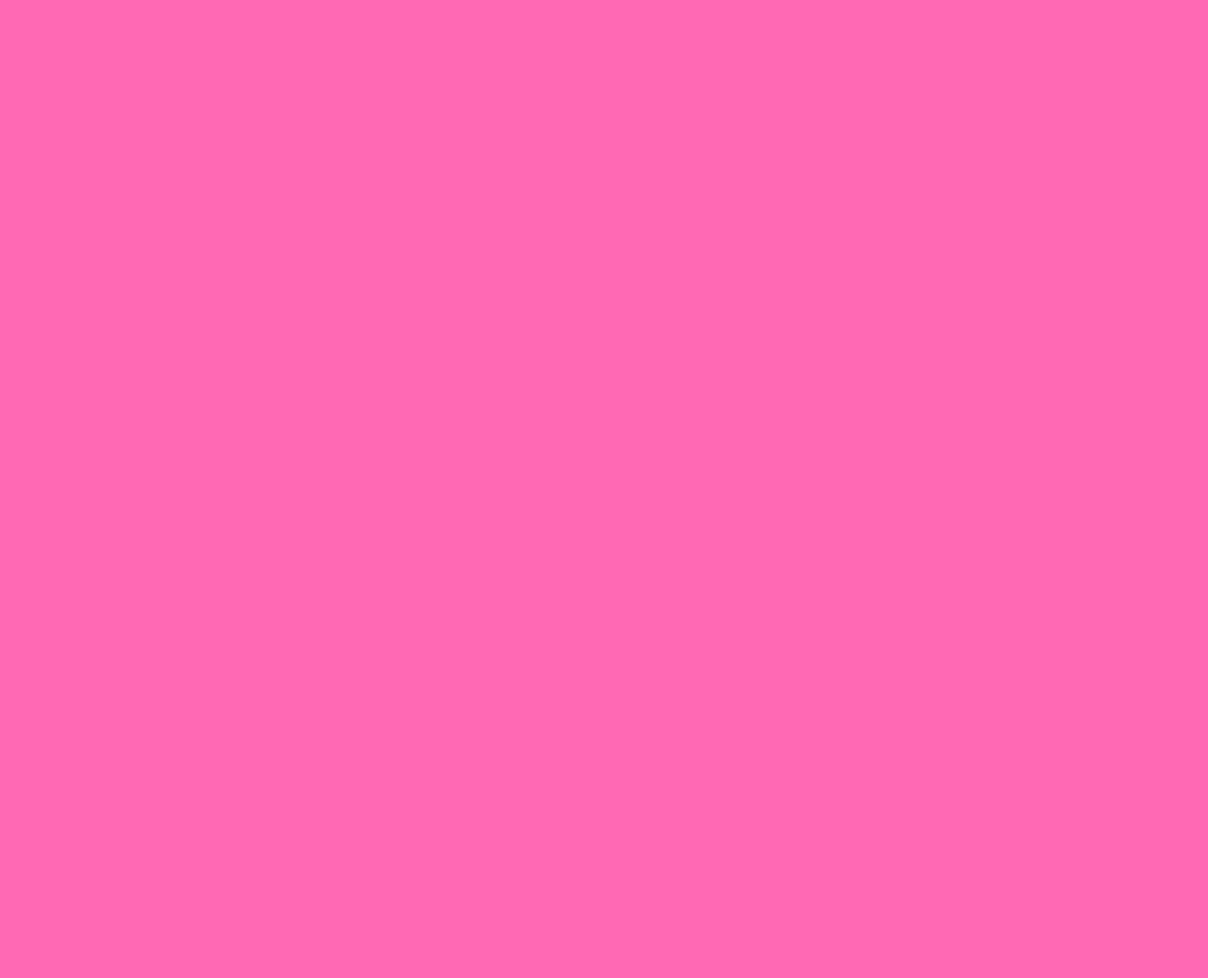
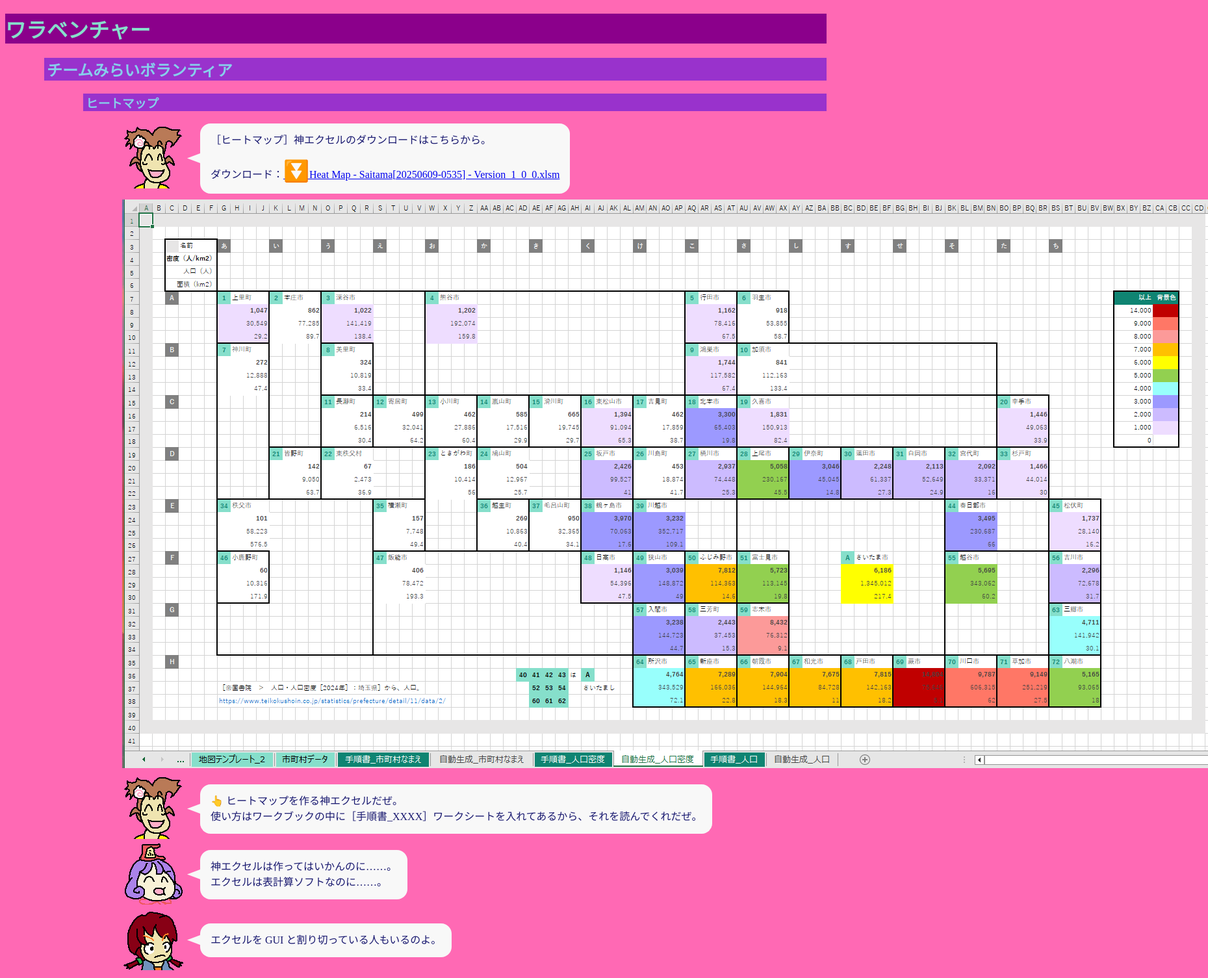
Before and after one commit to muzudho/Warabenture-2025, a Nuxt app: page /team-mirai-volunteer/heat-map in a window 1280 px wide. Before the commit this address had no page. Shown: the whole page at 65% size, 1859 px wide, since content can reach past the window. Before the commit the page ends 800 px from the top, so only its background shows below. Built offline with nearby package versions, Linux system fonts and the light colour scheme.

Commit message:
チームみらいボランティア。

```diff
--- a/app.vue
+++ b/app.vue
@@ -25,6 +25,13 @@ h1 {
         padding-left: 4px;
     }
 
+    h3 {
+        background-color: darkorchid;
+        color: skyblue;
+        margin-left: 40px;
+        padding-left: 4px;
+    }
+
     div.div1 {
         color: midnightblue;
         margin-left: 20px;
@@ -33,6 +40,11 @@ h1 {
     div.div2 {
         color: midnightblue;
         margin-left: 30px;
+    }
+
+    div.div3 {
+        color: midnightblue;
+        margin-left: 40px;
     }
 
     .div2 img {
@@ -51,6 +63,13 @@ h1 {
         padding-left: 4px;
     }
 
+    h3 {
+        background-color: darkorchid;
+        color: skyblue;
+        margin-left: 120px;
+        padding-left: 4px;
+    }
+
     div.div1 {
         color: midnightblue;
         margin-left: 60px;
@@ -58,7 +77,12 @@ h1 {
 
     div.div2 {
         color: midnightblue;
-    margin-left: 90px;
+        margin-left: 120px;
+    }
+
+    div.div3 {
+        color: midnightblue;
+        margin-left: 180px;
     }
 }
 
--- a/pages/index.vue
+++ b/pages/index.vue
@@ -1,7 +1,8 @@
 <template>
     <h1># ワラベンチャー</h1>
     <div class="div1">
-    今さら、手作りのホームページ。（Created by むずでょ）
+        今さら、手作りのホームページ。（Created by むずでょ）<br>
+        <NuxtLink to="/team-mirai-volunteer">チームみらいボランティア</NuxtLink>のリンクはこちら。
     </div>
 
     <h2>## [2025-06-05_Thu]</h2>
--- /dev/null
+++ b/pages/team-mirai-volunteer/heat-map.vue
@@ -0,0 +1,60 @@
+<template>
+    <h1>ワラベンチャー</h1>
+    <h2>チームみらいボランティア</h2>
+    <h3>ヒートマップ</h3>
+    <div class="div3">
+        <div class="talk">
+            <div class="face-container">
+                <img src="@/assets/img/202506__character__01--1951-kifuwarabeNoOton-o1o2o0.png" />
+            </div>
+            <div class="baloon-tail"></div>
+            <div class="baloon">
+                ［ヒートマップ］神エクセルのダウンロードはこちらから。<br>
+                <br>
+                ダウンロード：<a href="/202506/Heat Map - Saitama[20250609-0535] - Version_1_0_0.xlsm"><span class="font-x2">⏬</span>Heat Map - Saitama[20250609-0535] - Version_1_0_0.xlsm</a>
+            </div>
+        </div>
+        <a target="_blank" href="/img/journal/202506/202506__teamMirai__09--0531-heatMap15-o1o0.png">
+            <img class="scr-shot" src="/img/journal/202506/202506__teamMirai__09--0531-heatMap15-o1o0.png">
+        </a><br/>
+        <div class="talk">
+            <div class="face-container">
+                <img src="@/assets/img/202506__character__01--1951-kifuwarabeNoOton-o1o2o0.png" />
+            </div>
+            <div class="baloon-tail"></div>
+            <div class="baloon">
+                👆 ヒートマップを作る神エクセルだぜ。<br>
+                使い方はワークブックの中に［手順書_XXXX］ワークシートを入れてあるから、それを読んでくれだぜ。
+            </div>
+        </div>
+        <div class="talk">
+            <div class="face-container">
+                <img src="@/assets/img/202506__character__01--2013-kifuwarabe-o1o1o0.png" />
+            </div>
+            <div class="baloon-tail"></div>
+            <div class="baloon">
+                神エクセルは作ってはいかんのに……。<br>
+                エクセルは表計算ソフトなのに……。
+            </div>
+        </div>
+        <div class="talk">
+            <div class="face-container">
+                <img src="@/assets/img/202506__character__01--2025-hiyoko-o1o1o0.png" />
+            </div>
+            <div class="baloon-tail"></div>
+            <div class="baloon">
+                エクセルを GUI と割り切っている人もいるのよ。
+            </div>
+        </div>
+    </div>
+</template>
+
+<script setup>
+  // スクリプト（必要ならロジックをここに）
+</script>
+
+<style scoped>
+  h1 {
+    color: #86DFCB; /* 前の質問の色を入れてみたぜ！ */
+  }
+</style>
--- /dev/null
+++ b/pages/team-mirai-volunteer/index.vue
@@ -0,0 +1,21 @@
+<template>
+    <h1>ワラベンチャー</h1>
+    <h2>チームみらいボランティア</h2>
+    <div class="div2">
+        <ul>
+            <li>
+                <NuxtLink to="/team-mirai-volunteer/heat-map">Heat Map</NuxtLink>
+            </li>
+        </ul>
+    </div>
+</template>
+
+<script setup>
+  // スクリプト（必要ならロジックをここに）
+</script>
+
+<style scoped>
+    h1 {
+        color: #86DFCB; /* 前の質問の色を入れてみたぜ！ */
+    }
+</style>
--- a/pages/team-mirai.vue
+++ /dev/null
@@ -1,18 +0,0 @@
-<template>
-    <h1>置き場</h1>
-    <ol>
-        <li>
-            <a href="/202506/Heat Map - Saitama[20250609-0535] - Version_1_0_0.xlsm">Heat Map - Saitama[20250609-0535] - Version_1_0_0.xlsm</a>
-        </li>
-    </ol>
-</template>
-
-<script setup>
-  // スクリプト（必要ならロジックをここに）
-</script>
-
-<style scoped>
-  h1 {
-    color: #86DFCB; /* 前の質問の色を入れてみたぜ！ */
-  }
-</style>
```
Also changed, not shown: public/img/journal/202506/202506__teamMirai__09--0531-heatMap15-o1o0.png (added), 2 other files (tests, documents, lock files or other folders). Lines whose indentation alone changed are shown as unchanged.
